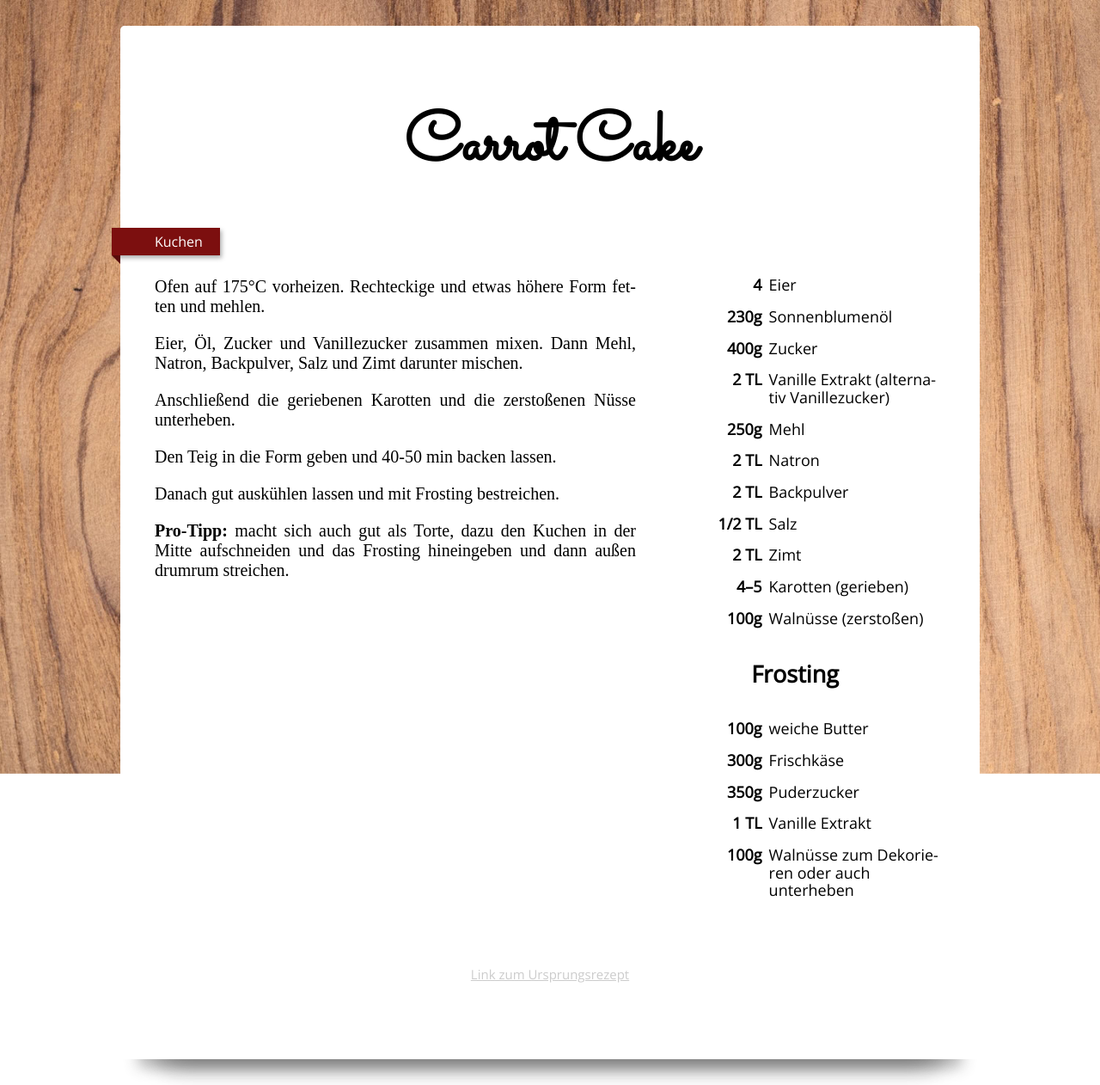
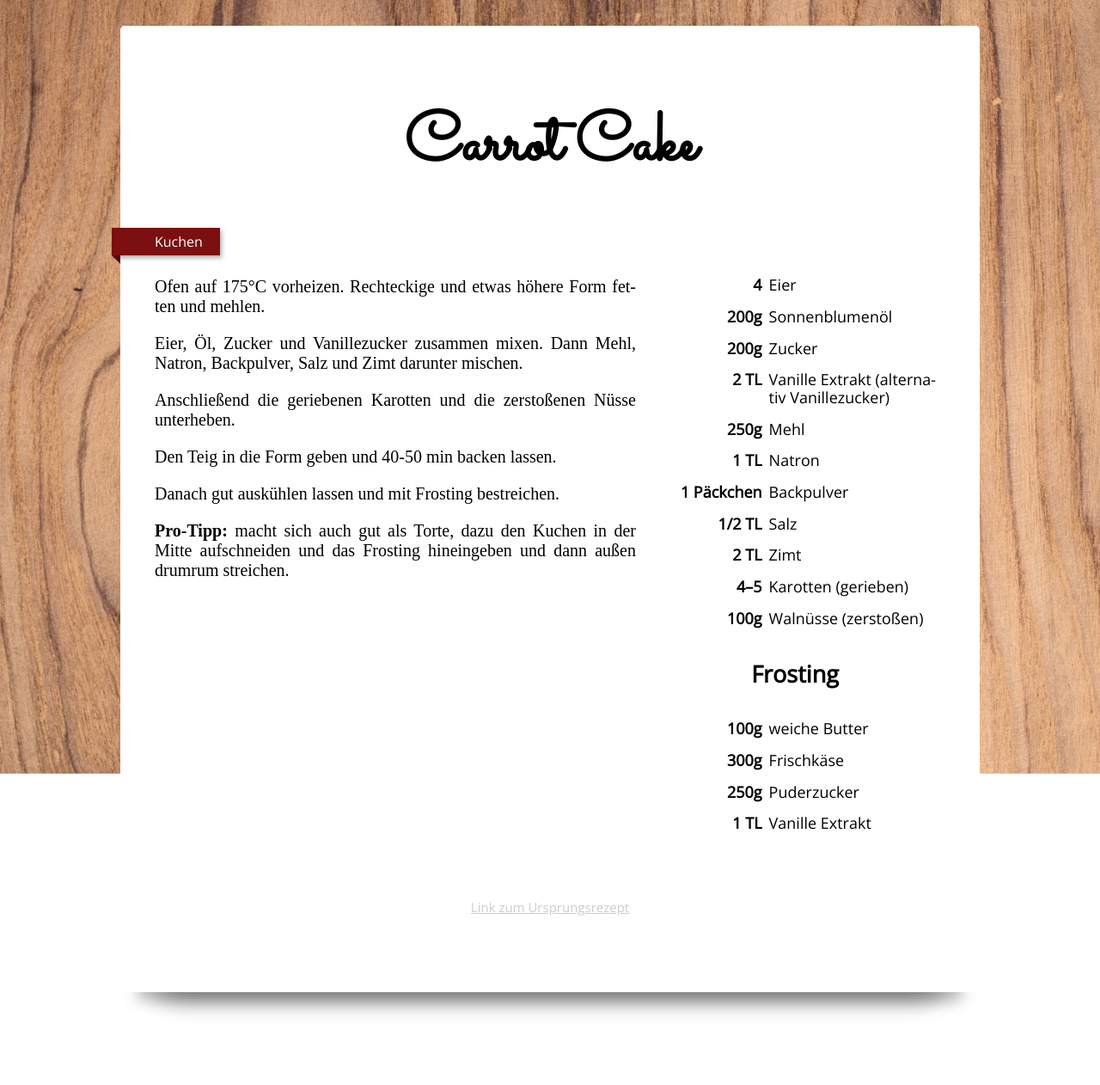
Before and after one commit to konstantinkobs/rezepte, a Jekyll site: the page built from _rezepte/carrot-cake.md, in a window 1280 px wide. Shown: the whole page at 86% size. Built offline with Jekyll 4.4.1, drawn with Linux system fonts in a browser that asks for light colours; some web fonts are replaced; after the commit the page ends 1184 px from its top, so only the background shows below that.

Commit message:
Adjust ingredient amounts for carrot cake
Updated ingredient quantities for carrot cake recipe.

```diff
--- a/_rezepte/carrot-cake.md
+++ b/_rezepte/carrot-cake.md
@@ -5,12 +5,12 @@ tags:
 link: https://www.allrecipes.com/recipe/7402/carrot-cake-iii/
 zutaten:
   - 4  Eier
-  - 230g  Sonnenblumenöl
-  - 400g  Zucker
+  - 200g  Sonnenblumenöl
+  - 200g  Zucker
   - 2 TL  Vanille Extrakt (alternativ Vanillezucker)
   - 250g  Mehl
-  - 2 TL  Natron
-  - 2 TL  Backpulver
+  - 1 TL  Natron
+  - 1 Päckchen  Backpulver
   - 1/2 TL  Salz
   - 2 TL  Zimt
   - 4–5  Karotten (gerieben)
@@ -20,9 +20,8 @@ weitere_zutaten:
   zutaten:
     - 100g  weiche Butter
     - 300g  Frischkäse
-    - 350g  Puderzucker
+    - 250g  Puderzucker
     - 1 TL  Vanille Extrakt
-    - 100g  Walnüsse zum Dekorieren oder auch unterheben
 ---
 
 Ofen auf 175°C vorheizen. Rechteckige und etwas höhere Form fetten und mehlen.
```
